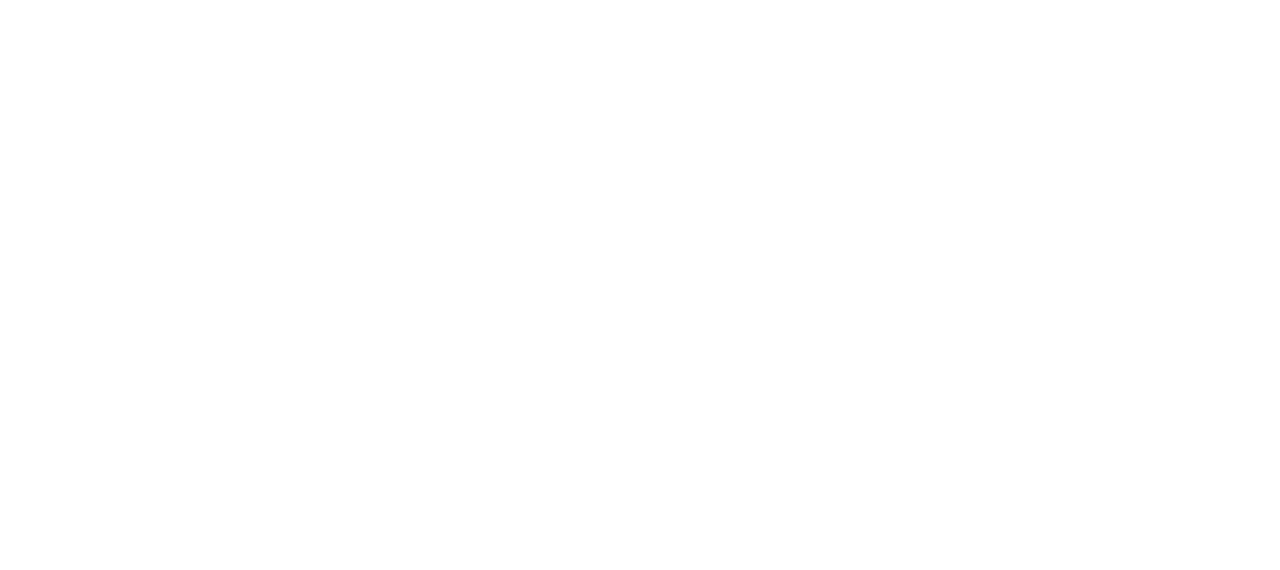
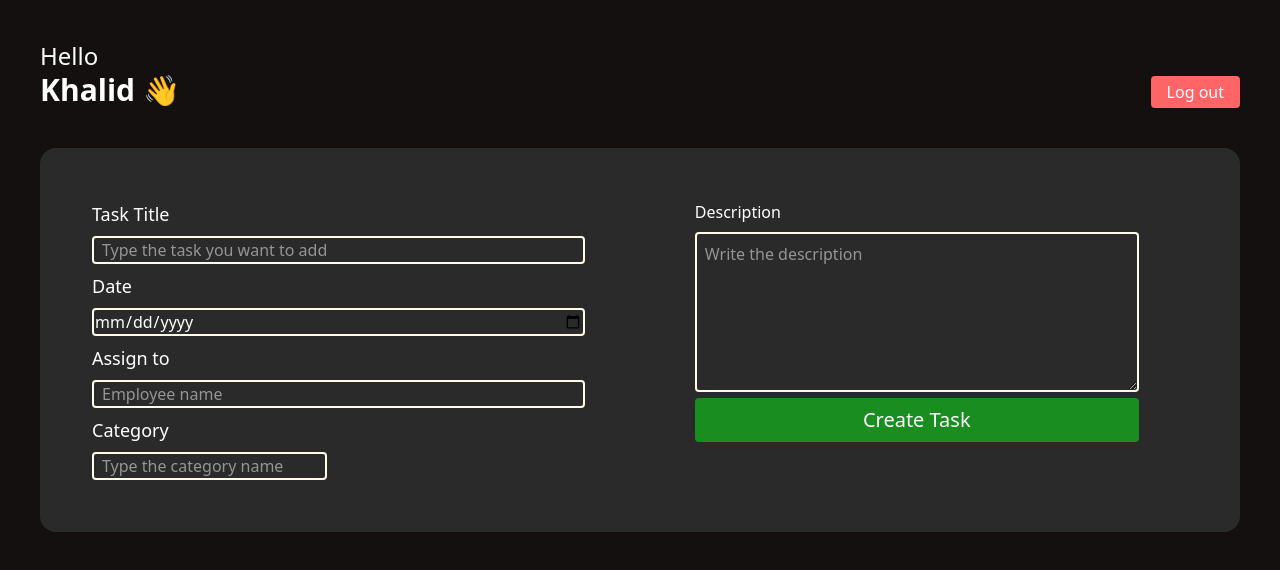
Before and after one commit to khalidbiswas/Employee-Management, a React app: page / in a window 1280 px wide. Shown: the top 570 px of the page. Built offline with nearby package versions, Linux system fonts and the light colour scheme; the HTML template or start-up script is replaced by a standard one.

Commit message:
wokred on Admin dashboard

```diff
--- a/src/App.jsx
+++ b/src/App.jsx
@@ -1,12 +1,13 @@
 import React from 'react';
 import Login from './assets/components/Auth/Login';
 import EmployeeDashBoard from './assets/components/Dash/EmployeeDashboard';
-
+import AdminDashboard from './assets/components/Dash/AdminDashboard'
 const App = () => {
   return (
     <>
       {/* <Login></Login> */}
       {/* <EmployeeDashBoard/> */}
+      <AdminDashboard></AdminDashboard>
     </>
   );
 };
--- a/src/assets/components/Dash/AdminDashboard.jsx
+++ b/src/assets/components/Dash/AdminDashboard.jsx
@@ -1,9 +1,12 @@
 import React from 'react';
+import Header from '../other/Header';
+import CreateTask from '../other/CreateTask';
 
 const AdminDashboard = () => {
     return (
-        <div>
-
+        <div className='bg-[#151010] h-screen w-full p-10'>
+            <Header></Header>
+            <CreateTask></CreateTask>
         </div>
     );
 };
--- /dev/null
+++ b/src/assets/components/other/CreateTask.jsx
@@ -0,0 +1,41 @@
+import React from 'react';
+
+const CreateTask = () => {
+    return (
+        <div className='bg-[#2b2a2a] text-white p-3 rounded-2xl mt-10'>
+            <form className='flex justify-between m-10 '>
+
+                <div className='w-[45%]  flex flex-col gap-2'>
+                    <div className='w-full'>
+                        <h3 className='text-lg'>Task Title</h3>
+                        <input type="text" className='border-amber-50 border-2 rounded mt-2 placeholder:p-2 w-full' placeholder='Type the task you want to add' />
+                    </div>
+                    <div className='w-full'>
+                        <h3 className='text-lg'>Date</h3>
+                        <input type="date" className='border-amber-50 border-2 rounded mt-2 placeholder:p-2 w-full' name="" id="" />
+                    </div>
+                    <div className='w-full '>
+                        <h3 className='text-lg'>Assign to</h3>
+                        <input type="text" className='border-amber-50 border-2 rounded mt-2 placeholder:p-2 w-full' placeholder='Employee name' name="" id="" />
+                    </div>
+
+                    <div className='w-full'>
+                        <h3 className='text-lg'>Category</h3>
+                        <input type="text" className='border-amber-50 border-2 rounded mt-2 placeholder:p-2' placeholder='Type the category name' name="" id="" />
+
+                    </div>
+                </div>
+                <div className='w-[45%] flex flex-col '>
+                    <div>
+                        <h3>Description</h3>
+                        <textarea className='border-amber-50 border-2 rounded mt-2 placeholder:p-2 w-9/10 h-40' placeholder='Write the description' name="" id=""></textarea>
+                    </div>
+                    <button className=' rounded text-xl text-white p-2 bg-[#07ff1777] w-9/10'>Create Task</button>
+                </div>
+
+            </form>
+        </div>
+    );
+};
+
+export default CreateTask;
```
